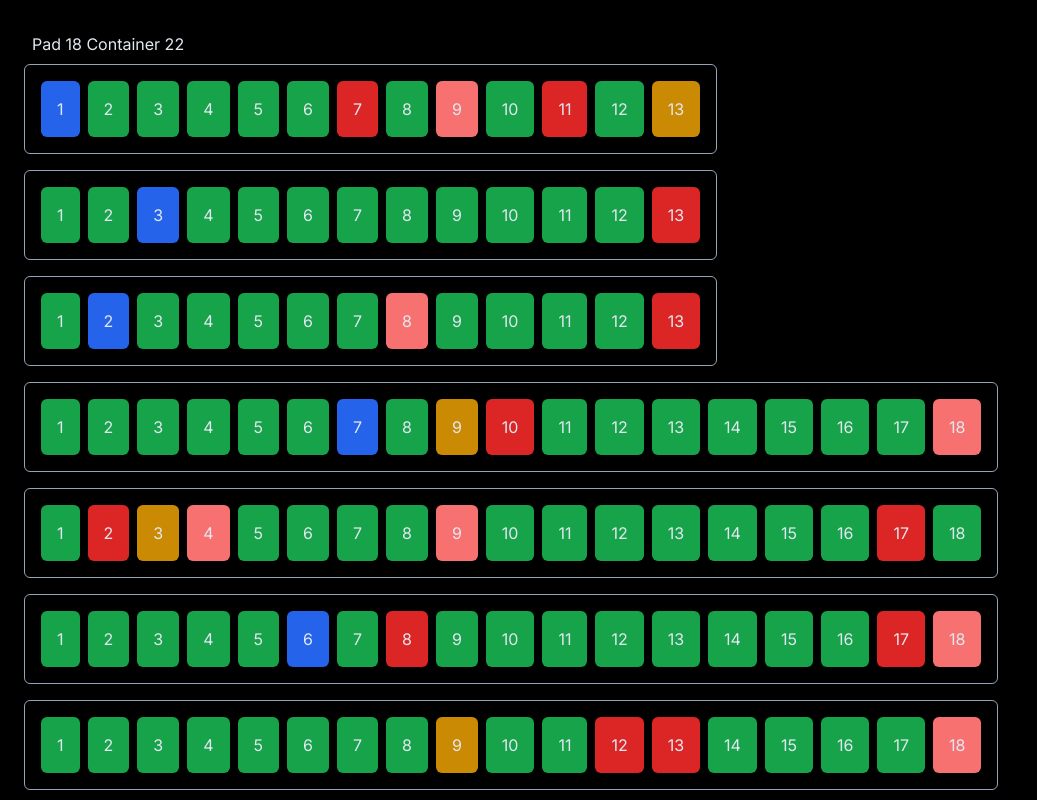
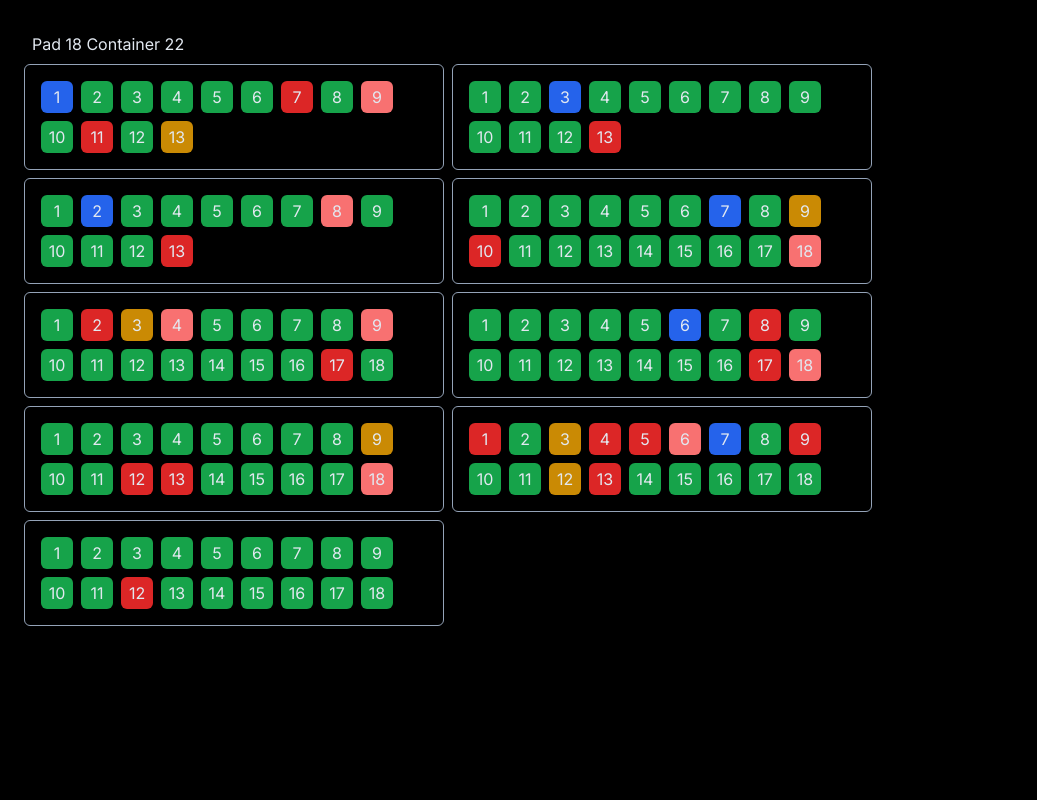
Before and after one commit to toni-krstic/hashsmith-zadatak, a Next.js app: page / in a window 1280 px wide. Shown: the top 800 px of the page, without its empty margins (0-1037 px from the left). Built offline with nearby package versions, Linux system fonts and the light colour scheme.

Commit message:
style up

```diff
--- a/src/app/page.tsx
+++ b/src/app/page.tsx
@@ -18,36 +18,36 @@ export default function HomePage() {
       <div className="w-full">
         <h3 className="p-2">{miners[19].name}</h3>
       </div>
-      <div className="flex flex-wrap gap-4">
+      <div className="flex flex-wrap gap-2">
         {formatedMiners.map((miners, i) => (
           <div
-            key={`${miners ? `${miners[`${i}`]?.pdu}--${miners[`${i}`]?.port}` : "s"}`}
+            key={`${miners ? `${miners[`${i}`]?.pdu}-${miners[`${i}`]?.port}` : "s"}`}
+            className="flex w-[420px] flex-wrap gap-2 rounded-md border-[1px] border-slate-400 p-4"
           >
-            <div className="flex flex-wrap gap-2 rounded-md border-[1px] border-slate-400 p-4">
             {miners?.map((miner) => (
               <div key={`${miner.pdu}-${miner.port}s`}>
                 {miner.s === 10 ? (
-                    <div className="rounded-md bg-green-600 p-4">
+                  <div className="flex h-8 w-8 items-center justify-center rounded-md bg-green-600 p-4">
                     {miner.port}
                   </div>
                 ) : miner.s === 20 ? (
-                    <div className="rounded-md bg-blue-600 p-4">
+                  <div className="flex h-8 w-8 items-center justify-center rounded-md bg-blue-600 p-4">
                     {miner.port}
                   </div>
                 ) : miner.s === 30 ? (
-                    <div className="rounded-md bg-yellow-600 p-4">
+                  <div className="flex h-8 w-8 items-center justify-center rounded-md bg-yellow-600 p-4">
                     {miner.port}
                   </div>
                 ) : miner.s === 40 ? (
-                    <div className="rounded-md bg-orange-600 p-4">
+                  <div className="flex h-8 w-8 items-center justify-center rounded-md bg-orange-600 p-4">
                     {miner.port}
                   </div>
                 ) : miner.s === 50 ? (
-                    <div className="rounded-md bg-red-400 p-4">
+                  <div className="flex h-8 w-8 items-center justify-center rounded-md bg-red-400 p-4">
                     {miner.port}
                   </div>
                 ) : miner.s === 60 ? (
-                    <div className="rounded-md bg-red-600 p-4">
+                  <div className="flex h-8 w-8 items-center justify-center rounded-md bg-red-600 p-4">
                     {miner.port}
                   </div>
                 ) : (
@@ -56,7 +56,6 @@ export default function HomePage() {
               </div>
             ))}
           </div>
-          </div>
         ))}
       </div>
     </main>
```
Lines whose indentation alone changed are shown as unchanged.
